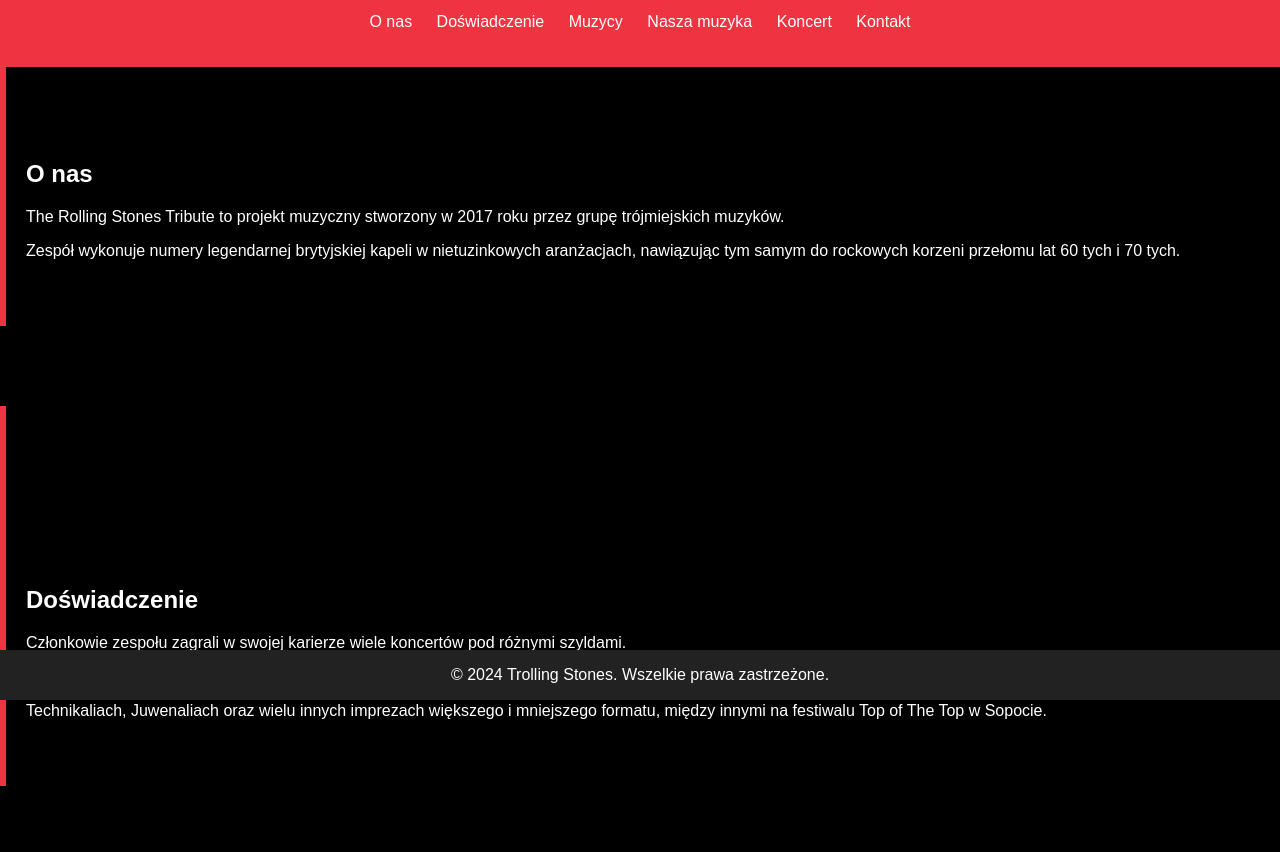
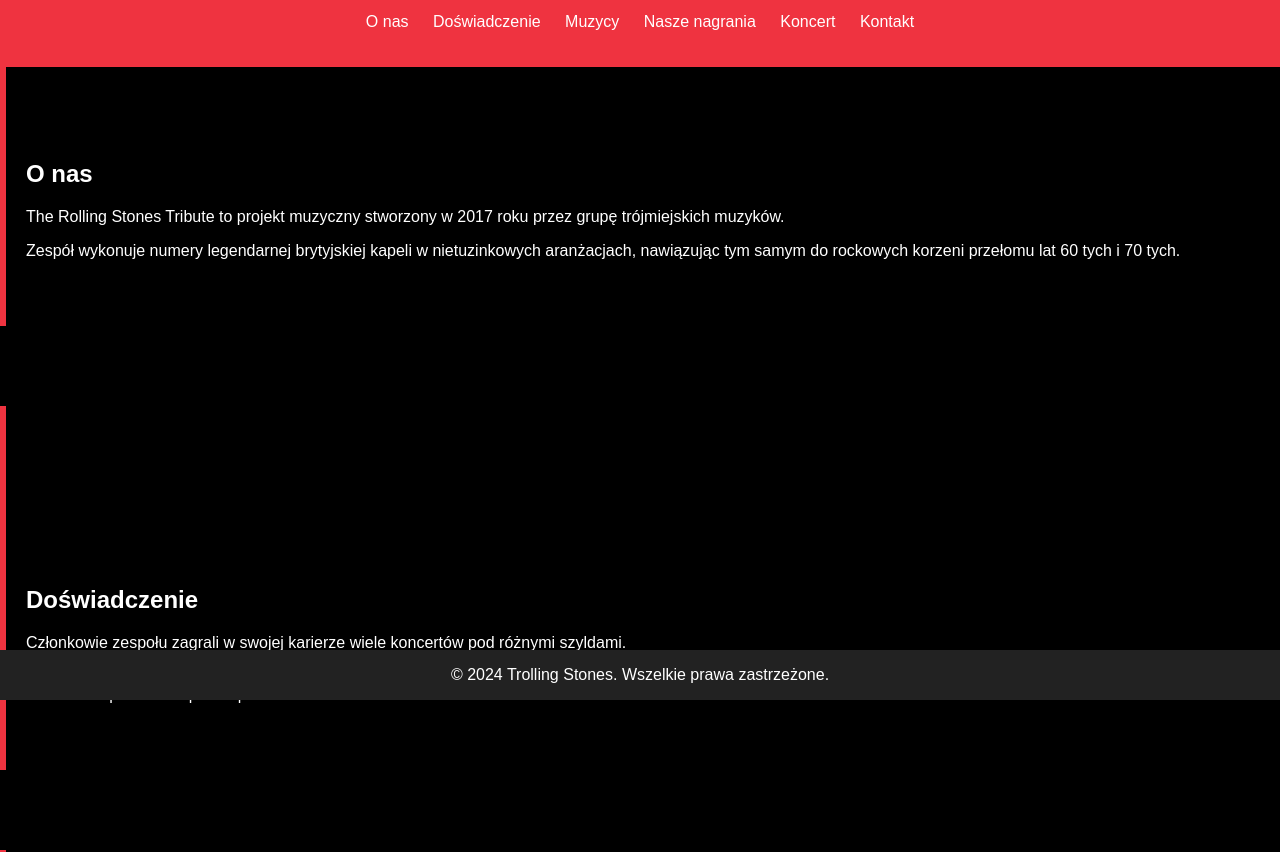
Before and after one commit to zbigniewkalinowski/TrollingStones, a plain HTML site: page index.html in a window 1280 px wide. Shown: the part 100-952 px from the top of the page. Drawn offline with Linux system fonts and the light colour scheme.

Commit message:
content changes

```diff
--- a/index.html
+++ b/index.html
@@ -14,7 +14,7 @@
                 <li><a href="#about">O nas</a></li>
                 <li><a href="#experience">Doświadczenie</a></li>
                 <li><a href="#members">Muzycy</a></li>
-                <li><a href="#music">Nasza muzyka</a></li>
+                <li><a href="#music">Nasze nagrania</a></li>
                 <li><a href="#concert">Koncert</a></li>
                 <li><a href="#contact">Kontakt</a></li>
             </ul>
@@ -37,12 +37,7 @@
         <h2>Doświadczenie</h2>
         <p>Członkowie zespołu zagrali w swojej karierze wiele koncertów pod różnymi szyldami.</p>
         <p>
-            Na trójmiejskim podwórku występowali w takich formacjach jak: Riverhead, Dry, Good
-            Company czy The Lirium, grając koncerty m.in. na Gdynia Blues Festival,
-        </p>
-        <p>
-            Technikaliach, Juwenaliach oraz wielu innych imprezach większego i mniejszego
-            formatu, między innymi na festiwalu Top of The Top w Sopocie.
+            Na trójmiejskim podwórku występowali na Gdynia Blues Festival, Technikaliach, Juwenaliach oraz wielu innych imprezach większego i mniejszego formatu, między innymi na festiwalu Top of The Top w Sopocie.
         </p>
 
     </section>
@@ -60,7 +55,7 @@
     </section>
 
     <section id="music">
-        <h2>Nasza muzyka</h2>
+        <h2>Nasze nagrania</h2>
         <div class="video-container">
             <div class="video-wrapper">
                 <h4>Out of Control</h4>
```
